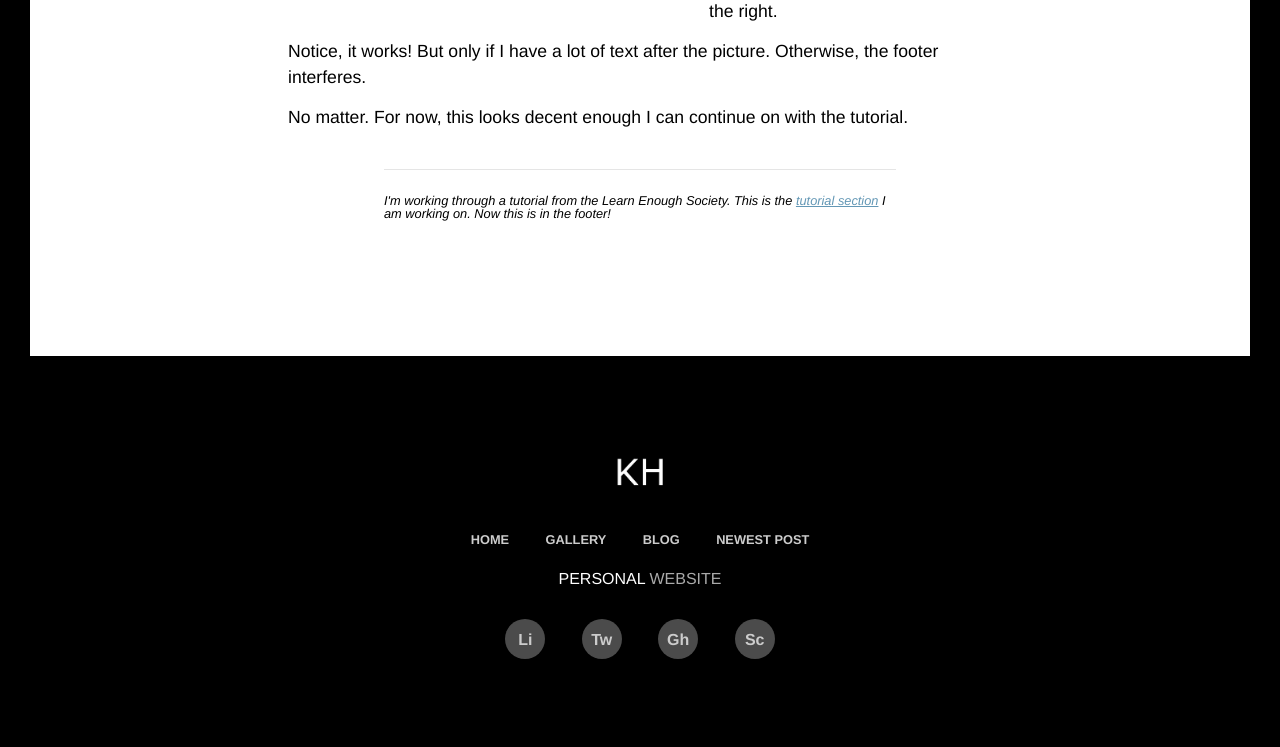
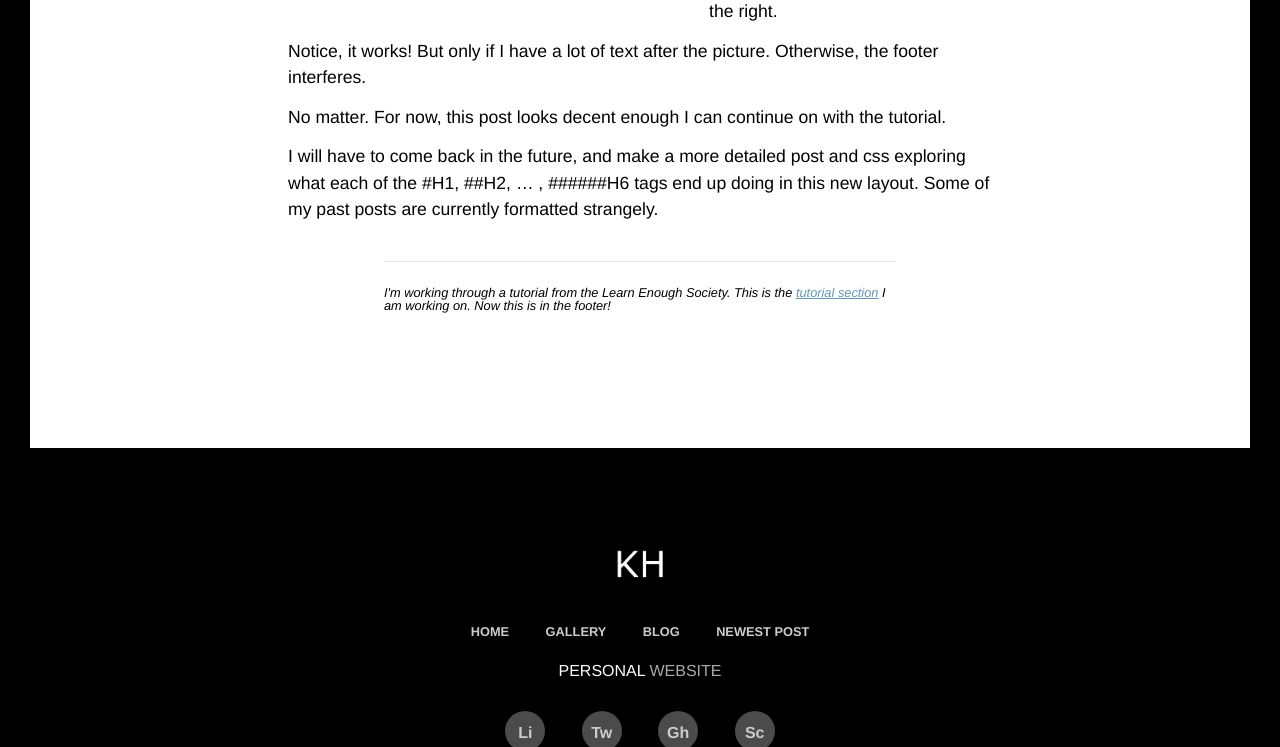
Before and after one commit to khoeger/khoeger.github.io, a Jekyll site: the page built from _posts/2018-03-18-editing-jekyll-minima-theme.md, in a window 1280 px wide and 900 px high, scrolled down 1029 px, cut to the strip 153-900 px from the top of the window. Built offline with Jekyll 4.4.1, drawn with Linux system fonts in a browser that asks for light colours.

Commit message:
Add note about fixing uses for headings

```diff
--- a/_posts/2018-03-18-editing-jekyll-minima-theme.md
+++ b/_posts/2018-03-18-editing-jekyll-minima-theme.md
@@ -19,4 +19,6 @@ Now, I get to type lots of random text. I want to see if the kitten will be prop
 
 Notice, it works! But only if I have a lot of text after the picture. Otherwise, the footer interferes.
 
-No matter. For now, this looks decent enough I can continue on with the tutorial.
+No matter. For now, this post looks decent enough I can continue on with the tutorial.
+
+I will have to come back in the future, and make a more detailed post and css exploring what each of the #H1, ##H2, ... , ######H6 tags end up doing in this new layout. Some of my past posts are currently formatted strangely.
```
